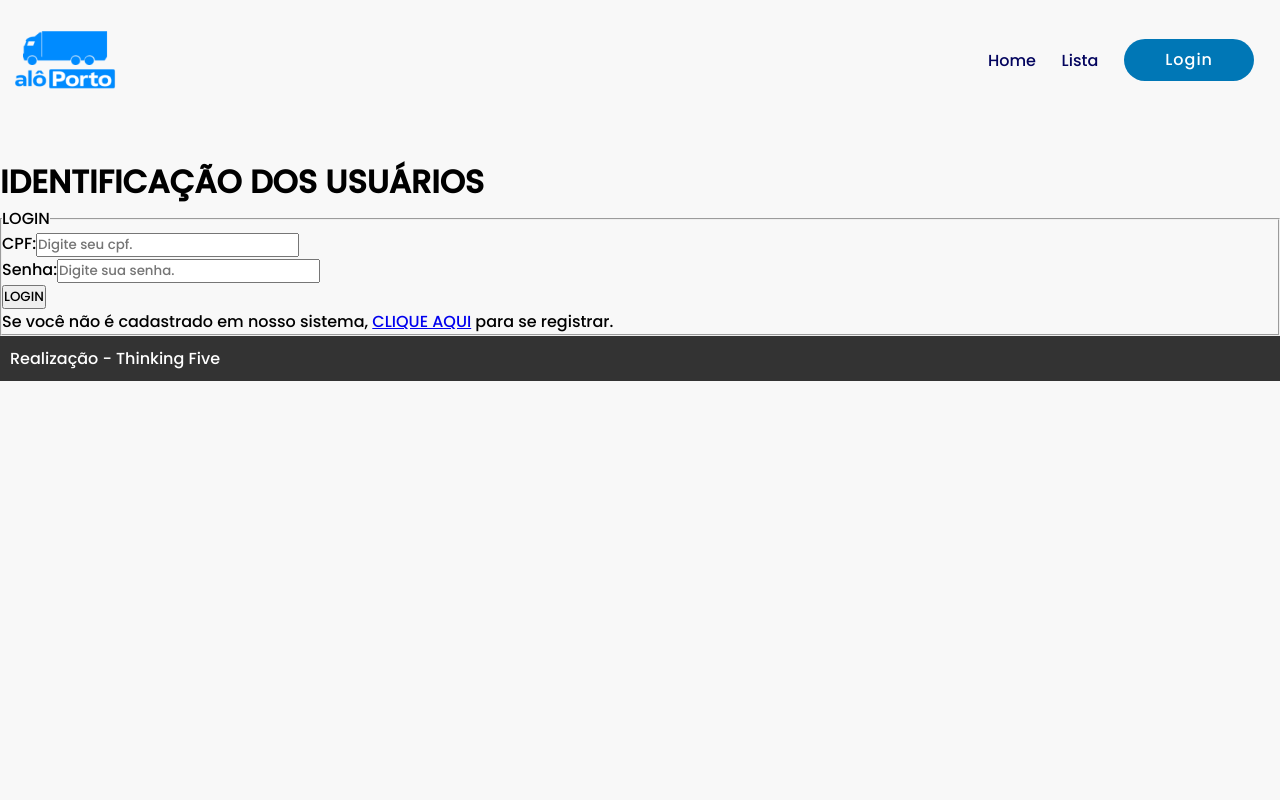
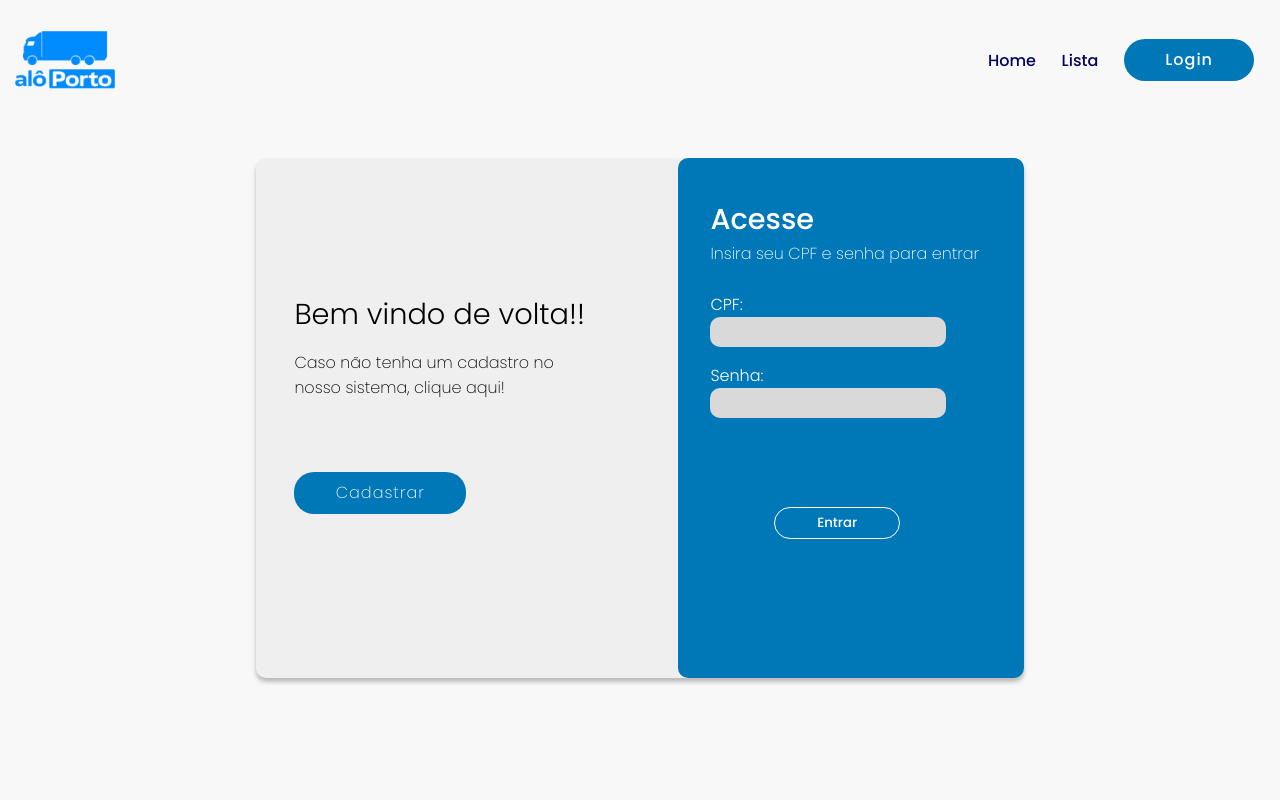
Before and after one commit to Emii2003/Alo_Porto, a Next.js app: page /login in a window 1280 px wide. Shown: the top 800 px of the page. Built offline with nearby package versions, Linux system fonts and the light colour scheme.

Commit message:
Estilizando página de login

```diff
--- a/src/app/home/page.jsx
+++ b/src/app/home/page.jsx
@@ -107,6 +107,7 @@ export default function Home(){
                 <Link href={""} className="icon_profile"> <BsLinkedin></BsLinkedin> </Link>
             </div>
             </div>
+
         </div>
       </div>
     </div>
--- a/src/app/login/page.jsx
+++ b/src/app/login/page.jsx
@@ -1,5 +1,6 @@
 "use client";
 import Link from "next/link";
+import "./login.css"
 import { useRouter } from "next/navigation";
 import { useState } from "react";
 
@@ -42,7 +43,7 @@ export default function LoginUsers() {
       if (response.ok) {
 
         const result = await response.json();
-          console.log("VALIDADO!!!!");
+          console.log("validado com sucesso");
         if (result.status) {
 
                      //Gerando o TOKEN de acesso!
@@ -54,7 +55,7 @@ export default function LoginUsers() {
           //Armazenando o objeto USUÁRIO no SessionStorage!
           sessionStorage.setItem("user-info", JSON.stringify(result.user));
 
-            setMsg("Login efetuado com Sucesso!!");
+            setMsg("Logado");
             setTimeout(()=>{
                 setMsg("");
                 //Redirecionando para a página HOME!
@@ -76,80 +77,45 @@ export default function LoginUsers() {
   };
 
   return (
-    <div>
-      <h1>IDENTIFICAÇÃO DOS USUÁRIOS</h1>
-
+    <div className="content_login">
   <h2 className={msg == "Login efetuado com Sucesso!!" ? "msg-success-login":"msg-error-login"}>{msg}</h2>
-
-      <div className="form-login">
+      <div className="container">
+        <div className="left">
+          <div className="textbox">
+            <h1>Bem vindo de volta!!</h1>
+            <p>Caso não tenha um cadastro no</p>
+            <p>nosso sistema, clique aqui!</p>
+            <div className="button_sign_up">
+              <a href="#">Cadastrar</a>
+            </div>
+          </div>
+        </div>
+        <div className="right">
           <form onSubmit={handleSubmit}>
-          <fieldset>
-            <legend>LOGIN</legend>
-            <div>
-              <label htmlFor="idCpf">CPF:</label>
-              <input
-                type="text"
+            <div className="title">
+              <h1>Acesse</h1>
+              <p>Insira seu CPF e senha para entrar</p>
+            </div>
+            <div className="content_form">
+              <label for="cpf">CPF:</label>
+              <input type="text"
                   name="cpf"
                   id="idCpf"
-                placeholder="Digite seu cpf."
                   value={usuario.cpf}
                   onChange={handleChange}
-              />
-            </div>
-            <div>
-              <label htmlFor="idSenha">Senha:</label>
-              <input
-                type="password"
+                  required/>
+
+              <label for="senha">Senha:</label>
+              <input type="password"
                   name="senha"
                   id="idSenha"
-                placeholder="Digite sua senha."
                   value={usuario.senha}
-                onChange={handleChange}
-              />
+                  onChange={handleChange} required />
             </div>
-            <div>
-              <button>LOGIN</button>
+            <button type="submit">Entrar</button>
+          </form>
         </div>
-            <div className="p-5 m-auto w-2/4">
-              <p>Se você não é cadastrado em nosso sistema, <Link href="/login/cad" className="text-amber-500 hover:text-amber-200">CLIQUE AQUI</Link> para se registrar.</p>
-            </div>
-          </fieldset>
-        </form>
       </div>
     </div>
 );
 }
-
-// export default function LoginPage() {
-//   return (
-//         <div className="content_login">
-//           <div className="container">
-//             <div className="left">
-//               <div className="textbox">
-//                 <h1>Bem vindo de volta!!</h1>
-//                 <p>Caso não tenha um cadastro no</p>
-//                 <p>nosso sistema, clique aqui!</p>
-//                 <div className="button_sign_up">
-//                   <a href="#">Cadastrar</a>
-//                 </div>
-//               </div>
-//             </div>
-//             <div className="right">
-//               <form action="#" method="post">
-//                 <div className="title">
-//                   <h1>Acesse</h1>
-//                   <p>Insira seu CPF e senha para entrar</p>
-//                 </div>
-//                 <div className="content_form">
-//                   <label for="cpf">CPF:</label>
-//                   <input type="text" id="cpf" name="cpf" required />
-//                   <label for="senha">Senha:</label>
-//                   <input type="password" id="senha" name="senha" required />
-//                 </div>
-//                 <button type="submit">Entrar</button>
-//               </form>
-//             </div>
-//           </div>
-//         </div>
-//   );
-// }
```
Also changed, not shown: src/app/home/home.css (+29 -30 lines). Lines whose indentation alone changed are shown as unchanged.
